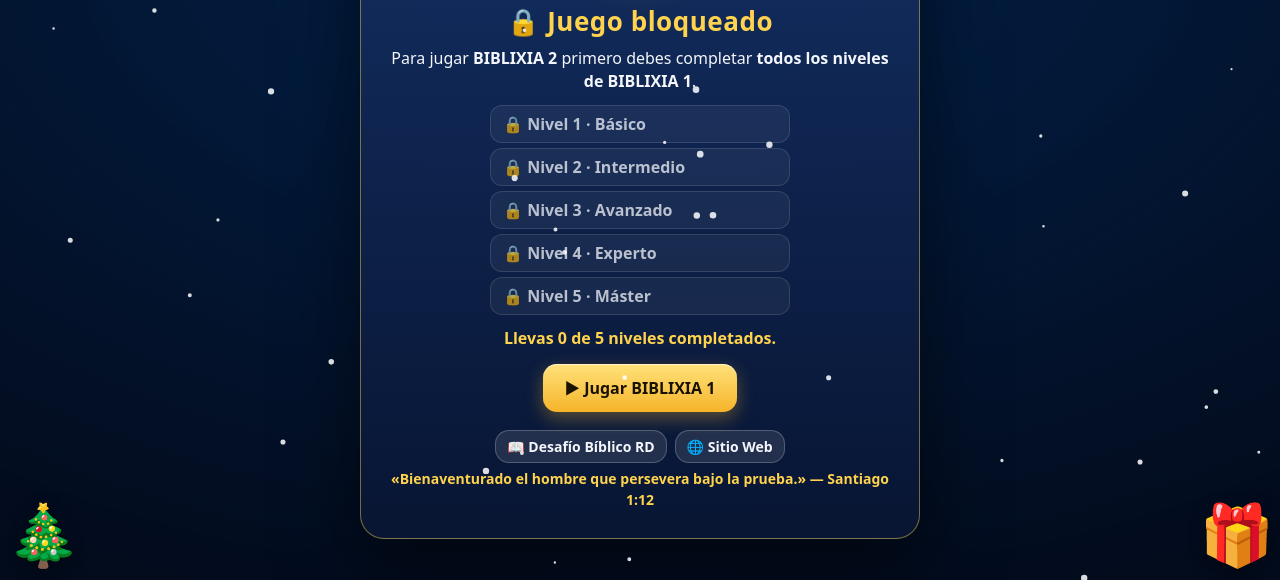
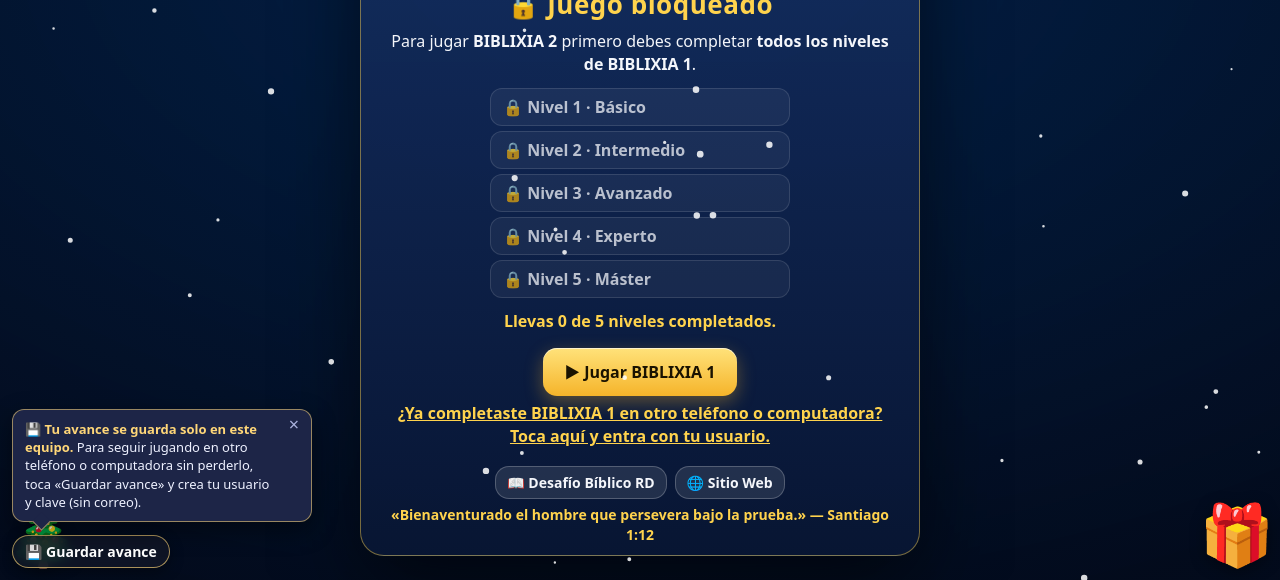
Before and after one commit to davidgarcia-star/biblixia2, a plain HTML site: page index.html in a window 1280 px wide. Shown: the part 220-800 px from the top of the page. Drawn offline with Linux system fonts and the light colour scheme.

Commit message:
Cuenta de jugador activada: conectada al proyecto de Firebase juegos-miproaa
Co-Authored-By: Claude Opus 5.5 <noreply@anthropic.com>
Claude-Session: https://claude.ai/code/session_01GoDnoDisYGjburuPPBsvdA

```diff
--- a/index.html
+++ b/index.html
@@ -270,7 +270,7 @@ window.NAVIDAD_CFG = {
     <p class="vref">«Bienaventurado el hombre que persevera bajo la prueba.» — Santiago 1:12</p>
   </div>
 </div>
-<script src="js/cuenta.js?v=3" data-pantallas="#splash,#b2Lock"></script>
+<script src="js/cuenta.js?v=4" data-pantallas="#splash,#b2Lock"></script>
 <script src="js/sugerencias.js?v=1" data-origen="BIBLIXIA 2" data-pantallas="#splash,#b2Lock"></script>
 <script>
 (function () {
--- a/js/cuenta.js
+++ b/js/cuenta.js
@@ -14,8 +14,8 @@
 
   /* ---- Configuración de Firebase (plan gratis). Ver README / instrucciones ---- */
   var CONFIG = {
-    apiKey: '',      // Firebase → Configuración del proyecto → "Clave de API web"
-    projectId: ''    // Firebase → Configuración del proyecto → "ID del proyecto"
+    apiKey: 'AIzaSyCnYkLEbVg6xqcMUcoqFGHnVTKy2TBRgLQ',  // Firebase → Configuración del proyecto → "Clave de API web"
+    projectId: 'juegos-miproaa'                        // Firebase → Configuración del proyecto → "ID del proyecto"
   };
   var PRUEBA = /[?&]cuenta=probar\b/.test(location.search);
   if ((!CONFIG.apiKey || !CONFIG.projectId) && !PRUEBA) return; // hasta configurarlo no se muestra nada
```
